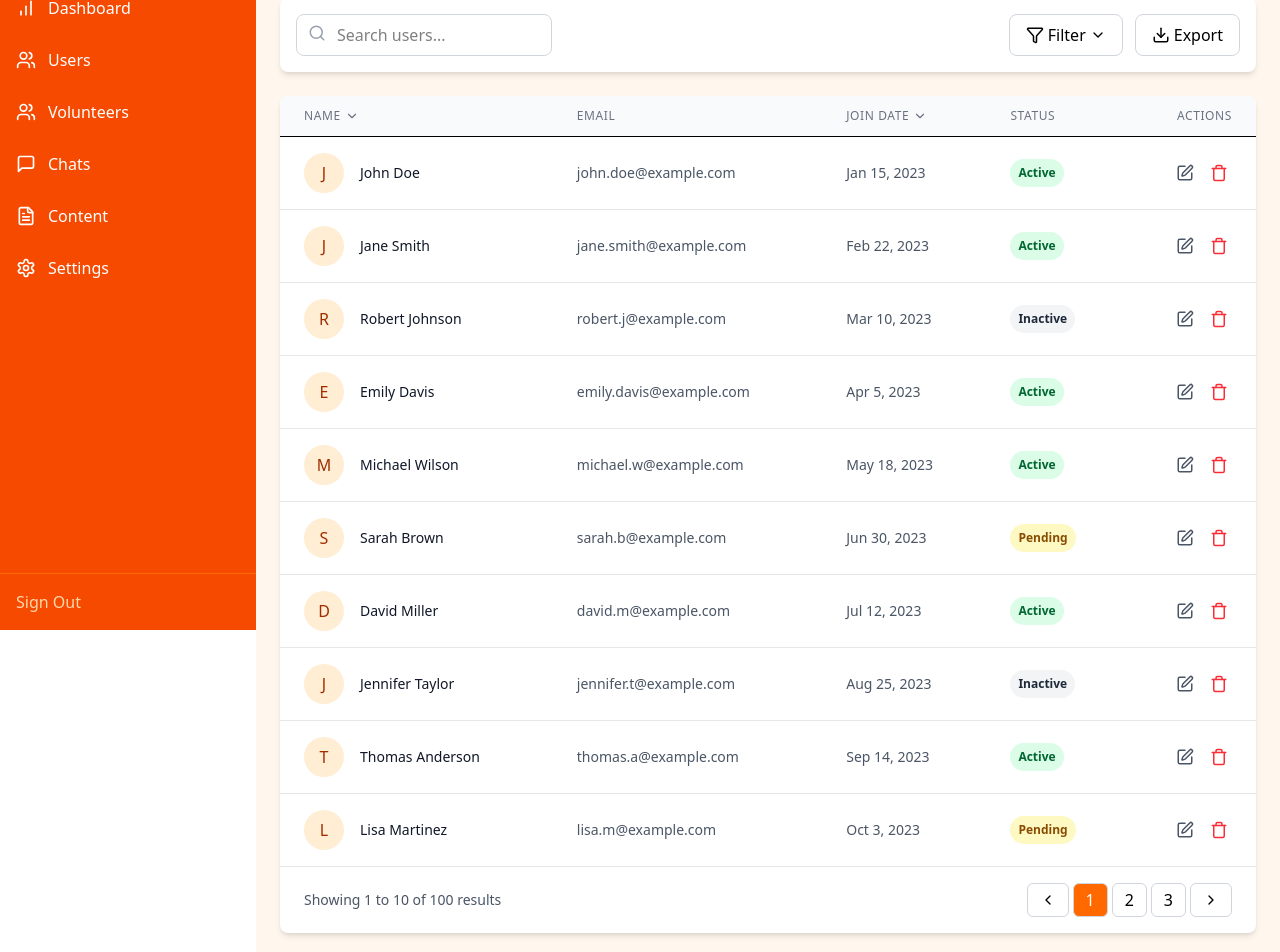
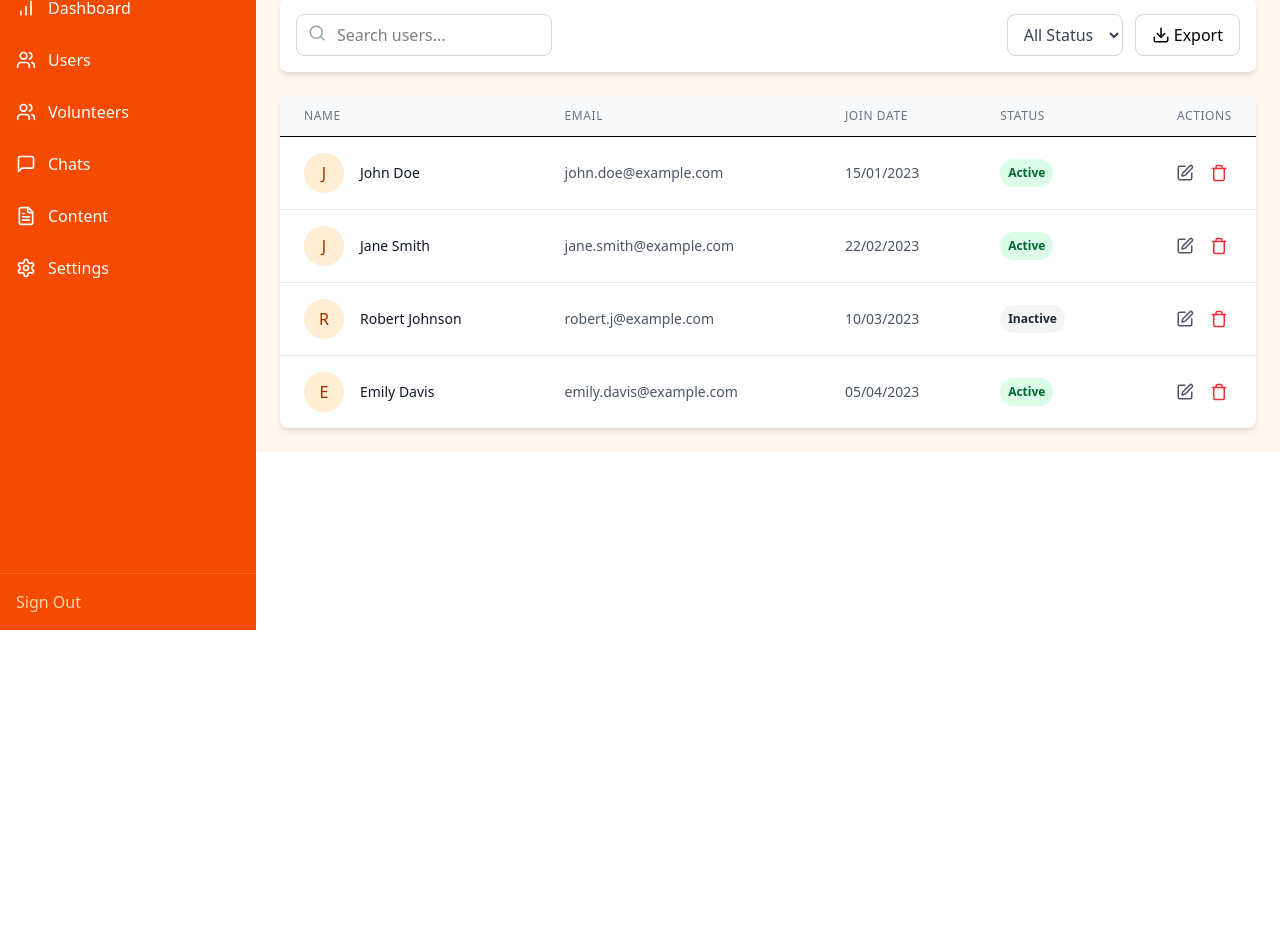
Before and after one commit to Liza985/MindEase, a React (Vite) app in the folder frontend/: page /admin/users in a window 1280 px wide. Shown: the part 170-1122 px from the top of the page. After the commit the page ends 800 px from the top, so only its background shows below. Built offline with nearby package versions, Linux system fonts and the light colour scheme.

Commit message:
admin user

```diff
--- a/frontend/src/pages/admin/Users.jsx
+++ b/frontend/src/pages/admin/Users.jsx
@@ -1,43 +1,108 @@
-import React, { useState } from 'react';
-import { Search, ChevronDown, ChevronLeft, ChevronRight, Filter, Download, Trash, Edit, User } from 'lucide-react';
-import AdminSidebar from '../../components/AdminSideBar';
+import { useState, useEffect } from "react"
+import { Search, Download, Trash, Edit, UserIcon, X } from "lucide-react"
+import AdminSidebar from "../../components/AdminSideBar"
 
 const Users = () => {
-  // Sample user data
   const [users, setUsers] = useState([
-    { id: 1, name: 'John Doe', email: 'john.doe@example.com', joinDate: '2023-01-15', status: 'Active' },
-    { id: 2, name: 'Jane Smith', email: 'jane.smith@example.com', joinDate: '2023-02-22', status: 'Active' },
-    { id: 3, name: 'Robert Johnson', email: 'robert.j@example.com', joinDate: '2023-03-10', status: 'Inactive' },
-    { id: 4, name: 'Emily Davis', email: 'emily.davis@example.com', joinDate: '2023-04-05', status: 'Active' },
-    { id: 5, name: 'Michael Wilson', email: 'michael.w@example.com', joinDate: '2023-05-18', status: 'Active' },
-    { id: 6, name: 'Sarah Brown', email: 'sarah.b@example.com', joinDate: '2023-06-30', status: 'Pending' },
-    { id: 7, name: 'David Miller', email: 'david.m@example.com', joinDate: '2023-07-12', status: 'Active' },
-    { id: 8, name: 'Jennifer Taylor', email: 'jennifer.t@example.com', joinDate: '2023-08-25', status: 'Inactive' },
-    { id: 9, name: 'Thomas Anderson', email: 'thomas.a@example.com', joinDate: '2023-09-14', status: 'Active' },
-    { id: 10, name: 'Lisa Martinez', email: 'lisa.m@example.com', joinDate: '2023-10-03', status: 'Pending' },
-  ]);
+    { id: 1, name: "John Doe", email: "john.doe@example.com", joinDate: "2023-01-15", status: "Active" },
+    { id: 2, name: "Jane Smith", email: "jane.smith@example.com", joinDate: "2023-02-22", status: "Active" },
+    { id: 3, name: "Robert Johnson", email: "robert.j@example.com", joinDate: "2023-03-10", status: "Inactive" },
+    { id: 4, name: "Emily Davis", email: "emily.davis@example.com", joinDate: "2023-04-05", status: "Active" },
+  ])
 
-  // Format date to be more readable
-  const formatDate = (dateString) => {
-    const options = { year: 'numeric', month: 'short', day: 'numeric' };
-    return new Date(dateString).toLocaleDateString(undefined, options);
-  };
+  const [formUser, setFormUser] = useState({ id: null, name: "", email: "", status: "Active", joinDate: "" })
+  const [showForm, setShowForm] = useState(false)
+  const [searchTerm, setSearchTerm] = useState("")
+  const [statusFilter, setStatusFilter] = useState("")
+  const [userToDelete, setUserToDelete] = useState(null)
+  const [filteredUsers, setFilteredUsers] = useState([])
+  const [notFound, setNotFound] = useState(false)
 
-  // Status badge color
+  useEffect(() => {
+    let filtered = [...users]
+
+    if (searchTerm) {
+      filtered = filtered.filter(
+        (user) =>
+          user.name.toLowerCase().includes(searchTerm.toLowerCase()) ||
+          user.email.toLowerCase().includes(searchTerm.toLowerCase()),
+      )
+    }
+
+    if (statusFilter) {
+      filtered = filtered.filter((user) => user.status === statusFilter)
+    }
+
+    setFilteredUsers(filtered)
+
+    if (searchTerm && filtered.length === 0) {
+      setNotFound(true)
+      setTimeout(() => setNotFound(false), 2000)
+    }
+  }, [users, searchTerm, statusFilter])
+
+  const handleSaveUser = () => {
+    if (formUser.id) {
+      setUsers(users.map((u) => (u.id === formUser.id ? formUser : u)))
+    } else {
+      const newUser = {
+        ...formUser,
+        id: Date.now(),
+        joinDate: new Date().toISOString().split("T")[0],
+      }
+      setUsers([...users, newUser])
+    }
+    setShowForm(false)
+    setFormUser({ id: null, name: "", email: "", status: "Active", joinDate: "" })
+  }
+
+  const handleEdit = (user) => {
+    setFormUser(user)
+    setShowForm(true)
+  }
+
+  const handleDelete = (user) => {
+    setUserToDelete(user)
+  }
+
+  const confirmDeleteUser = () => {
+    setUsers(users.filter((u) => u.id !== userToDelete.id))
+    setUserToDelete(null)
+  }
+
+  const handleExport = () => {
+    const headers = ["Name", "Email", "Join Date", "Status"]
+    const rows = filteredUsers.map((user) => [user.name, user.email, user.joinDate, user.status])
+    const csvContent = [headers, ...rows].map((e) => e.join(",")).join("\n")
+
+    const blob = new Blob([csvContent], { type: "text/csv" })
+    const url = URL.createObjectURL(blob)
+    const a = document.createElement("a")
+    a.href = url
+    a.download = "users.csv"
+    a.click()
+    URL.revokeObjectURL(url)
+  }
+
+  const formatDate = (dateString) => new Date(dateString).toLocaleDateString("en-GB")
+
   const getStatusColor = (status) => {
     switch (status) {
-      case 'Active': return 'bg-green-100 text-green-800';
-      case 'Inactive': return 'bg-gray-100 text-gray-800';
-      case 'Pending': return 'bg-yellow-100 text-yellow-800';
-      default: return 'bg-gray-100 text-gray-800';
+      case "Active":
+        return "bg-green-100 text-green-800"
+      case "Inactive":
+        return "bg-gray-100 text-gray-800"
+      case "Pending":
+        return "bg-yellow-100 text-yellow-800"
+      default:
+        return "bg-gray-100 text-gray-800"
     }
-  };
+  }
 
   return (
     <div className="flex min-h-screen">
-      <AdminSidebar/>
-      <div className="w-64 flex-shrink-0"></div>
-
+      <AdminSidebar />
+      <div className="w-64 flex-shrink-0" />
       <div className="flex-1">
         <header className="bg-white shadow-sm p-4 flex justify-between items-center">
           <h1 className="text-xl font-bold text-gray-800">User Management</h1>
@@ -50,19 +115,23 @@ const Users = () => {
         </header>
 
         <main className="p-6 bg-orange-50">
-          {/* Page Header */}
           <div className="flex justify-between items-center mb-6">
             <div>
               <h2 className="text-2xl font-semibold text-orange-700">Users</h2>
               <p className="text-gray-600">Manage all registered users</p>
             </div>
-            <button className="bg-orange-500 hover:bg-orange-600 text-white px-4 py-2 rounded-lg flex items-center">
-              <User size={18} className="mr-2" />
-              Add New User
+            <button
+              onClick={() => {
+                setFormUser({ id: null, name: "", email: "", status: "Active", joinDate: "" })
+                setShowForm(true)
+              }}
+              className="bg-orange-500 hover:bg-orange-600 text-white px-4 py-2 rounded-lg flex items-center"
+            >
+              <UserIcon size={18} className="mr-2" /> Add New User
             </button>
           </div>
 
-          {/* Filters and Search */}
+          {/* Search and Filter */}
           <div className="bg-white rounded-lg shadow-md p-4 mb-6">
             <div className="flex flex-col md:flex-row md:items-center md:justify-between space-y-4 md:space-y-0">
               <div className="relative w-full md:w-64">
@@ -70,20 +139,28 @@ const Users = () => {
                   type="text"
                   placeholder="Search users..."
                   className="w-full pl-10 pr-4 py-2 border border-gray-300 rounded-lg focus:outline-none focus:ring-2 focus:ring-orange-500"
+                  value={searchTerm}
+                  onChange={(e) => setSearchTerm(e.target.value)}
                 />
                 <Search size={18} className="absolute left-3 top-2.5 text-gray-400" />
               </div>
 
               <div className="flex space-x-3">
-                <div className="relative">
-                  <button className="flex items-center space-x-1 px-4 py-2 border border-gray-300 rounded-lg bg-white">
-                    <Filter size={18} />
-                    <span>Filter</span>
-                    <ChevronDown size={16} />
-                  </button>
-                </div>
+                <select
+                  value={statusFilter}
+                  onChange={(e) => setStatusFilter(e.target.value)}
+                  className="border border-gray-300 rounded-lg px-3 py-2 bg-white text-gray-700"
+                >
+                  <option value="">All Status</option>
+                  <option value="Active">Active</option>
+                  <option value="Inactive">Inactive</option>
+                  <option value="Pending">Pending</option>
+                </select>
 
-                <button className="flex items-center space-x-1 px-4 py-2 border border-gray-300 rounded-lg bg-white">
+                <button
+                  onClick={handleExport}
+                  className="flex items-center space-x-1 px-4 py-2 border border-gray-300 rounded-lg bg-white"
+                >
                   <Download size={18} />
                   <span>Export</span>
                 </button>
@@ -91,26 +168,21 @@ const Users = () => {
             </div>
           </div>
 
-          {/* Users Table */}
+          {notFound && <div className="mb-4 bg-red-100 text-red-700 px-4 py-2 rounded-lg">User not found.</div>}
+
+          {/* User  */}
           <div className="bg-white rounded-lg shadow-md overflow-hidden">
-            <div className="overflow-x-auto">
             <table className="w-full">
               <thead className="bg-gray-50 border-b">
                 <tr>
                   <th className="px-6 py-3 text-left text-xs font-medium text-gray-500 uppercase tracking-wider">
-                      <div className="flex items-center space-x-1">
-                        <span>Name</span>
-                        <ChevronDown size={14} />
-                      </div>
+                    Name
                   </th>
                   <th className="px-6 py-3 text-left text-xs font-medium text-gray-500 uppercase tracking-wider">
                     Email
                   </th>
                   <th className="px-6 py-3 text-left text-xs font-medium text-gray-500 uppercase tracking-wider">
-                      <div className="flex items-center space-x-1">
-                        <span>Join Date</span>
-                        <ChevronDown size={14} />
-                      </div>
+                    Join Date
                   </th>
                   <th className="px-6 py-3 text-left text-xs font-medium text-gray-500 uppercase tracking-wider">
                     Status
@@ -121,35 +193,31 @@ const Users = () => {
                 </tr>
               </thead>
               <tbody className="divide-y divide-gray-200">
-                  {users.map((user) => (
+                {filteredUsers.map((user) => (
                   <tr key={user.id} className="hover:bg-gray-50">
                     <td className="px-6 py-4 whitespace-nowrap">
                       <div className="flex items-center">
-                          <div className="h-10 w-10 flex-shrink-0 bg-orange-100 rounded-full flex items-center justify-center">
+                        <div className="h-10 w-10 bg-orange-100 rounded-full flex items-center justify-center">
                           <span className="text-orange-800">{user.name.charAt(0)}</span>
                         </div>
-                          <div className="ml-4">
-                            <div className="text-sm font-medium text-gray-900">{user.name}</div>
-                          </div>
+                        <div className="ml-4 text-sm font-medium text-gray-900">{user.name}</div>
                       </div>
                     </td>
-                      <td className="px-6 py-4 whitespace-nowrap text-sm text-gray-600">
-                        {user.email}
-                      </td>
-                      <td className="px-6 py-4 whitespace-nowrap text-sm text-gray-600">
-                        {formatDate(user.joinDate)}
-                      </td>
-                      <td className="px-6 py-4 whitespace-nowrap">
-                        <span className={`px-2 py-1 inline-flex text-xs leading-5 font-semibold rounded-full ${getStatusColor(user.status)}`}>
+                    <td className="px-6 py-4 text-sm text-gray-600">{user.email}</td>
+                    <td className="px-6 py-4 text-sm text-gray-600">{formatDate(user.joinDate)}</td>
+                    <td className="px-6 py-4">
+                      <span
+                        className={`px-2 py-1 inline-flex text-xs leading-5 font-semibold rounded-full ${getStatusColor(user.status)}`}
+                      >
                         {user.status}
                       </span>
                     </td>
-                      <td className="px-6 py-4 whitespace-nowrap text-sm text-gray-600 text-right">
+                    <td className="px-6 py-4 text-sm text-right text-gray-600">
                       <div className="flex justify-end space-x-2">
-                          <button className="p-1 rounded-full hover:bg-gray-100">
-                            <Edit size={18} className="text-gray-600" />
+                        <button onClick={() => handleEdit(user)} className="p-1 rounded-full hover:bg-gray-100">
+                          <Edit size={18} />
                         </button>
-                          <button className="p-1 rounded-full hover:bg-gray-100">
+                        <button onClick={() => handleDelete(user)} className="p-1 rounded-full hover:bg-gray-100">
                           <Trash size={18} className="text-red-500" />
                         </button>
                       </div>
@@ -160,34 +228,79 @@ const Users = () => {
             </table>
           </div>
 
-            {/* Pagination */}
-            <div className="px-6 py-4 border-t border-gray-200 flex items-center justify-between">
-              <div className="text-sm text-gray-600">
-                Showing <span className="font-medium">1</span> to <span className="font-medium">10</span> of <span className="font-medium">100</span> results
-              </div>
-              <div className="flex space-x-1">
-                <button className="px-3 py-1 border border-gray-300 rounded-md flex items-center">
-                  <ChevronLeft size={16} />
+          {/* Delete Confirmation */}
+          {userToDelete && (
+            <div className="fixed inset-0 bg-black bg-opacity-30 flex items-center justify-center z-50">
+              <div className="bg-white p-6 rounded-lg w-96 shadow-xl text-center">
+                <h2 className="text-lg font-semibold mb-4">Delete User</h2>
+                <p className="mb-4">
+                  Are you sure you want to delete <strong>{userToDelete.name}</strong>?
+                </p>
+                <div className="flex justify-center space-x-4">
+                  <button onClick={() => setUserToDelete(null)} className="px-4 py-2 bg-gray-200 rounded-lg">
+                    Cancel
                   </button>
-                <button className="px-3 py-1 border border-gray-300 bg-orange-500 text-white rounded-md">
-                  1
-                </button>
-                <button className="px-3 py-1 border border-gray-300 rounded-md">
-                  2
-                </button>
-                <button className="px-3 py-1 border border-gray-300 rounded-md">
-                  3
-                </button>
-                <button className="px-3 py-1 border border-gray-300 rounded-md flex items-center">
-                  <ChevronRight size={16} />
+                  <button onClick={confirmDeleteUser} className="px-4 py-2 bg-red-500 text-white rounded-lg">
+                    Delete
                   </button>
                 </div>
               </div>
             </div>
+          )}
+
+          {/* Form  */}
+          {showForm && (
+            <div className="fixed inset-0 bg-black bg-opacity-30 flex items-center justify-center z-50">
+              <div className="bg-white p-6 rounded-lg w-96 shadow-xl relative">
+                <button
+                  onClick={() => setShowForm(false)}
+                  className="absolute top-2 right-2 text-gray-500 hover:text-black"
+                >
+                  <X size={20} />
+                </button>
+                <h2 className="text-lg font-semibold mb-4">{formUser.id ? "Edit User" : "Add New User"}</h2>
+                <input
+                  type="text"
+                  placeholder="Name"
+                  value={formUser.name}
+                  onChange={(e) => setFormUser({ ...formUser, name: e.target.value })}
+                  className="mb-3 w-full border border-gray-300 rounded-lg px-3 py-2 focus:outline-none"
+                />
+                <input
+                  type="email"
+                  placeholder="Email"
+                  value={formUser.email}
+                  onChange={(e) => setFormUser({ ...formUser, email: e.target.value })}
+                  className="mb-3 w-full border border-gray-300 rounded-lg px-3 py-2 focus:outline-none"
+                />
+                <input
+                  type="date"
+                  value={formUser.joinDate}
+                  onChange={(e) => setFormUser({ ...formUser, joinDate: e.target.value })}
+                  className="mb-3 w-full border border-gray-300 rounded-lg px-3 py-2 focus:outline-none"
+                />
+                <select
+                  value={formUser.status}
+                  onChange={(e) => setFormUser({ ...formUser, status: e.target.value })}
+                  className="mb-4 w-full border border-gray-300 rounded-lg px-3 py-2"
+                >
+                  <option value="Active">Active</option>
+                  <option value="Inactive">Inactive</option>
+                  <option value="Pending">Pending</option>
+                </select>
+                <button
+                  onClick={handleSaveUser}
+                  className="w-full bg-orange-500 hover:bg-orange-600 text-white px-4 py-2 rounded-lg"
+                >
+                  Save
+                </button>
+              </div>
+            </div>
+          )}
         </main>
       </div>
     </div>
-  );
-};
+  )
+}
 
-export default Users;
+export default Users
```
Also changed, not shown: 1 other file (tests, documents, lock files or other folders). Lines whose indentation alone changed are shown as unchanged.
